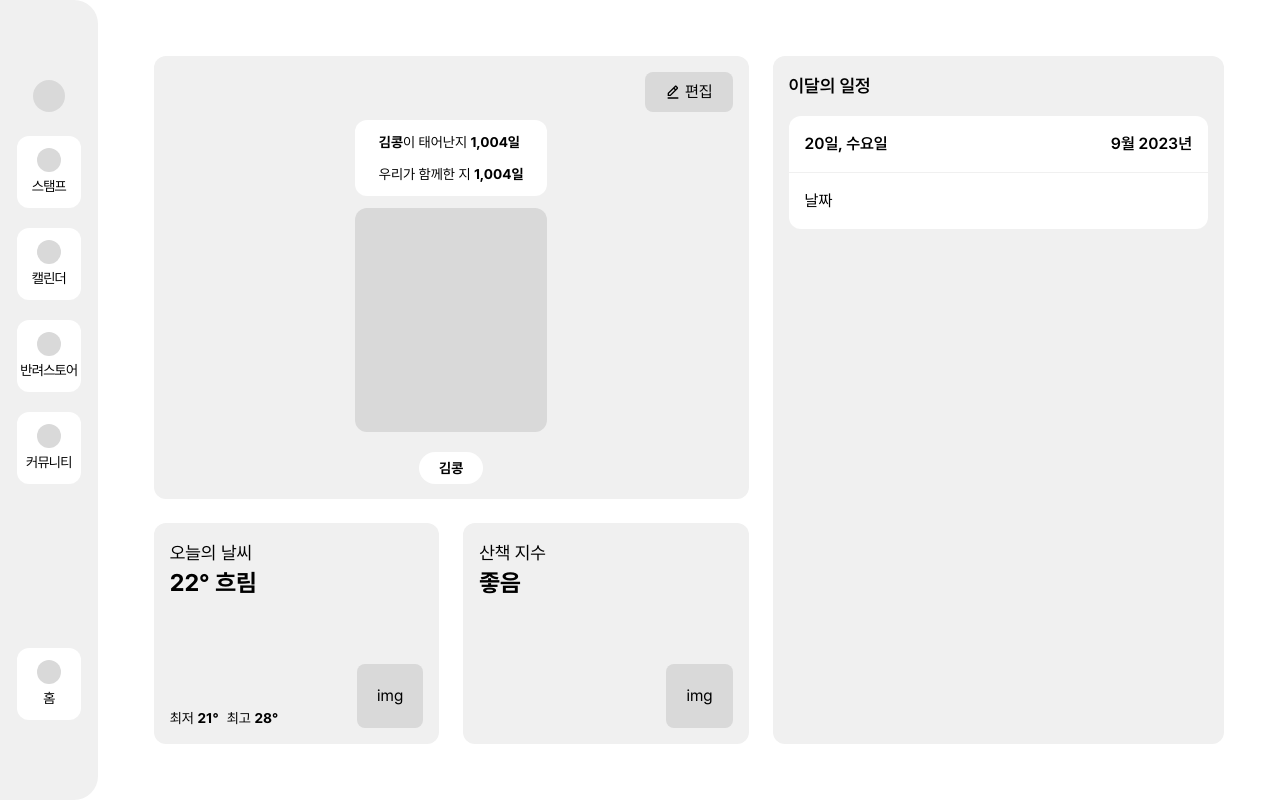
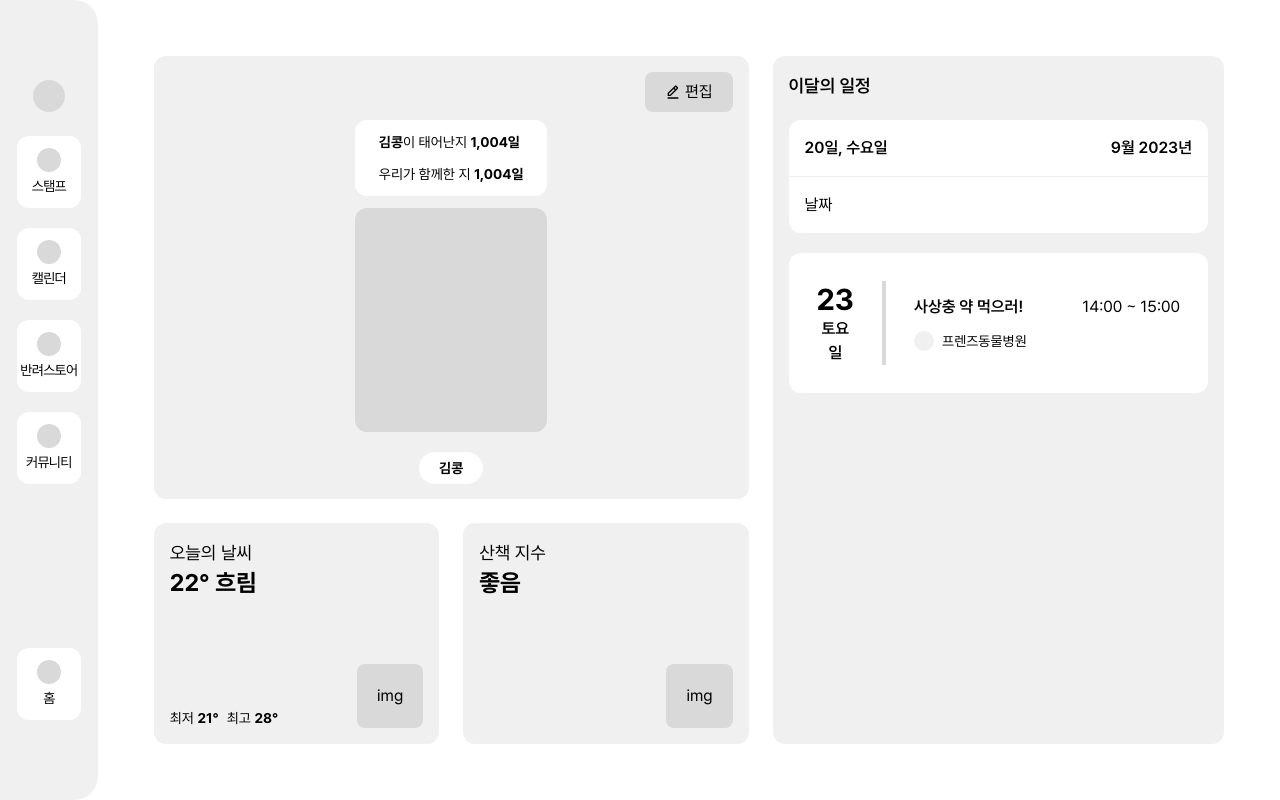
Before and after one commit to petD-ary/petDiary, a Next.js app: page / in a window 1280 px wide. Built offline with nearby package versions, Linux system fonts and the light colour scheme.

Commit message:
design:schedule component생성 scheduleList -> scheduleItem -> scheduleItemDetail 단위

```diff
--- /dev/null
+++ b/app/components/Main/Schedule/ScheduleItem.tsx
@@ -0,0 +1,21 @@
+import React from "react";
+
+interface ScheduleDay {
+  date: string;
+  day: string;
+  detail: React.ReactNode;
+}
+
+const ScheduleItem = ({ date, day, detail }: ScheduleDay) => {
+  return (
+    <div className="p-7 flex items-center bg-white rounded-xl ">
+      <div className="w-1/5 text-center  pr-7 mr-7 flex flex-col border-r-4 border-grayColor-200">
+        <div className="text-3xl font-bold">{date}</div>
+        <div className="font-semibold">{day}</div>
+      </div>
+      {detail}
+    </div>
+  );
+};
+
+export default ScheduleItem;
--- /dev/null
+++ b/app/components/Main/Schedule/ScheduleItemDetail.tsx
@@ -0,0 +1,25 @@
+import React from "react";
+
+interface ScheduleItem {
+  work: string;
+  location: string;
+  time: string;
+}
+
+const ScheduleItemDetail = ({ work, location, time }: ScheduleItem) => {
+  return (
+    <div className="w-4/5 flex justify-between">
+      <div>
+        <div className="mb-3 font-semibold">{work}</div>
+        <div className="flex">
+          <div className="mr-2 w-5 h-5 bg-grayColor-100 rounded-xl"></div>
+          <div className="text-sm">{location}</div>
+        </div>
+      </div>
+
+      <div>{time}</div>
+    </div>
+  );
+};
+
+export default ScheduleItemDetail;
--- a/app/components/Main/Schedule/ScheduleList.tsx
+++ b/app/components/Main/Schedule/ScheduleList.tsx
@@ -1,7 +1,20 @@
 import React from "react";
+import Temperatures from "../Weather/Temperatures";
+import ScheduleItem from "./ScheduleItem";
+import ScheduleItemDetail from "./ScheduleItemDetail";
 
 const ScheduleList = () => {
-  return <div>ScheduleList</div>;
+  return (
+    <div>
+      <ScheduleItem
+        date="23"
+        day="토요일"
+        detail={
+          <ScheduleItemDetail work="사상충 약 먹으러!" location="프렌즈동물병원" time="14:00 ~ 15:00" />
+        }
+      />
+    </div>
+  );
 };
 
 export default ScheduleList;
--- a/app/components/Main/Schedule/index.tsx
+++ b/app/components/Main/Schedule/index.tsx
@@ -1,11 +1,13 @@
 import React from "react";
 import Calender from "./Calender";
+import ScheduleList from "./ScheduleList";
 
 const Schedule = () => {
   return (
-    <div className="w-3/6 p-4 bg-grayColor-100 rounded-xl ">
-      <div className="mb-4 text-lg font-semibold">이달의 일정</div>
+    <div className="flex flex-col gap-5 w-3/6 p-4 bg-grayColor-100 rounded-xl ">
+      <div className="text-lg font-semibold">이달의 일정</div>
       <Calender />
+      <ScheduleList />
     </div>
   );
 };
```
